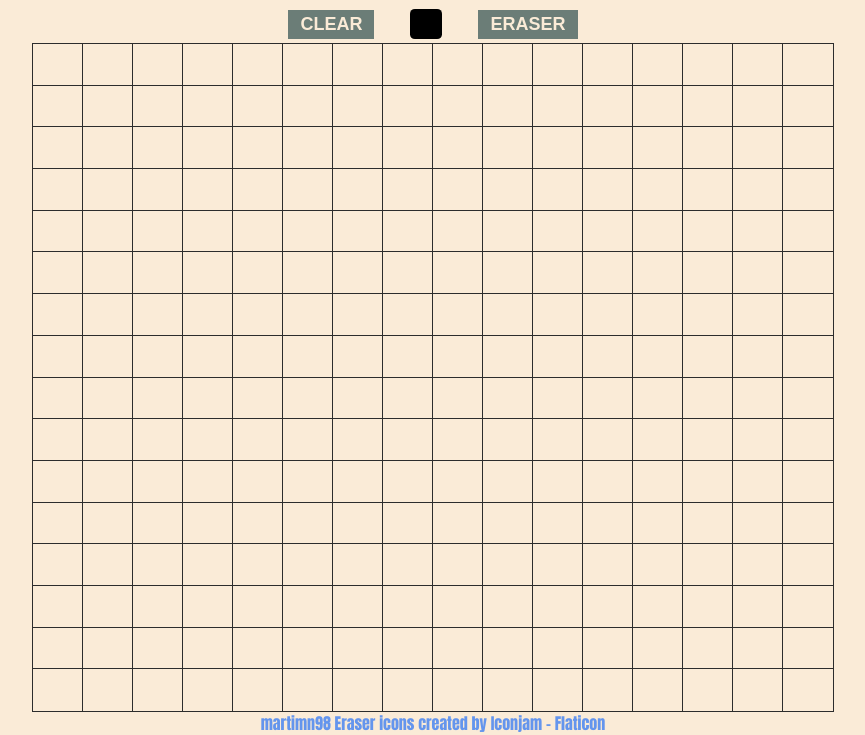
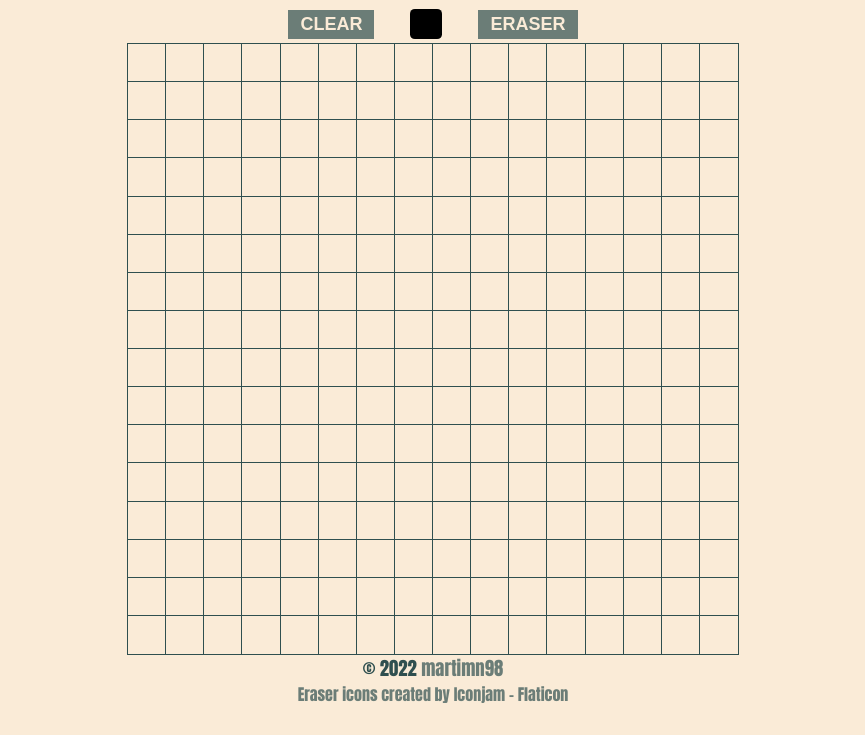
Before and after one commit to martimn98/etch-a-sketch, a plain HTML site: page index.html in a window 1280 px wide. Shown: the part 94-829 px from the top of the page, without its empty margins (207-1072 px from the left). After the commit the page ends 800 px from the top, so only its background shows below. Drawn offline with Linux system fonts and the light colour scheme.

Commit message:
Grid adjustments

```diff
--- a/index.html
+++ b/index.html
@@ -11,22 +11,24 @@
 <body>
     <div id="title">ETCH-A-SKETCH</div>
     <div id="slider-container">
-        <input type="range" min="1" max="100" value="16" class="slider" id="resize-slider">
+        <input type="range" min="1" max="100" value="16" class="slider hoverable" id="resize-slider">
         <output for="range" id="resize-slider-output"></output>
         <!-- <button id="resize-button">GRID SIZE</button> -->
     </div>
     <div id="tools">
-        <button id="clear-button">CLEAR</button>
+        <button id="clear-button" class="hoverable">CLEAR</button>
         <div class="color-container">
             <input type="color" name="color" id="color">
         </div>
-        <button id="eraser-button">ERASER</button>
+        <button id="eraser-button" class="hoverable">ERASER</button>
 
     </div>
     <div id="grid-container"></div>
     <div id="footer">
-        <a href="github.com/martimn98">martimn98</a>
-        <a href="https://www.flaticon.com/free-icons/eraser" title="eraser icons">Eraser icons created by Iconjam - Flaticon</a>
+        <h3 >
+            © 2022 <a class="hoverable" href="https://github.com/martimn98">martimn98</a>
+        </h3>
+        <a class="hoverable" href="https://www.flaticon.com/free-icons/eraser" title="eraser icons">Eraser icons created by Iconjam - Flaticon</a>
     </div>
 </body>
 </html>
--- a/script.js
+++ b/script.js
@@ -59,10 +59,10 @@ function updateMouse()
 //FUNCTIONS
 function createGrid()
 {
-    let elementWidth = width / size;
-    let elementHeight = height / size;
 
-    gridContainer.style.gridTemplateColumns = `repeat(${size}, 1fr)`
+    gridContainer.style.gridTemplateColumns = `repeat(${size}, minmax(0, 1fr)`;
+
+
 
     for (let i = 0; i < size; i++) {
 
@@ -70,8 +70,6 @@ function createGrid()
         {
             let gridElement = document.createElement("div");
             gridElement.classList.add("grid-element");
-            gridElement.style.width = elementWidth + "px";
-            gridElement.style.height = elementHeight + "px";
 
             gridElement.addEventListener("click", (element) => {
                 mouseDown = !mouseDown;
@@ -82,7 +80,8 @@ function createGrid()
             elementsList.push(gridElement);
 
             gridContainer.appendChild(gridElement);
-            gridContainer.addEventListener("mouseleave", () => {
+            gridContainer.addEventListener("mouseleave", () =>
+{
                 mouseDown = false
                 updateMouse();
             });
--- a/styles.css
+++ b/styles.css
@@ -7,6 +7,7 @@ body {
     font-family: Impact, Haettenschweiler, 'Arial Narrow Bold', sans-serif;
     font-size: 16px;
     color: darkslategray;
+    min-height: 40rem;
 }
 
 body {
@@ -26,34 +27,41 @@ body {
 }
 
 #footer {
+    display: flex;
+    flex-direction: column;
+    align-items: center;
     font-size: 1rem;
 }
 
 a {
     text-decoration: none;
-    color: cornflowerblue;
+    color: darkslategray;
+}
+
+h3 {
+    margin: auto;
 }
 
 #grid-container {
     display: grid;
-    width: 50rem;
-    height: 50rem;
-    background-color: darkslategray;
-}
-
-.grid-line {
-    display: flex;
+    height: 100%;
+    max-height: 90vw;
+    aspect-ratio: 1/1;
 }
 
 .grid-element {
     width: 100%;
     height: 100%;
     background-color: antiquewhite;
-    outline: solid rgb(44, 44, 44) 1px;
+    outline: solid darkslategray 1px;
 }
 
 .grid-element:hover {
     background-color: aquamarine;
+}
+
+.grid-element.painted:hover {
+    opacity: 0.9;
 }
 
 
@@ -98,12 +106,8 @@ button {
     font-weight: bold;
     border: none;
     padding: 4px 12px;
-    opacity: 0.7;
 }
 
-button:hover {
-    opacity: 1;
-}
 
 #slider-container {
     display: flex;
@@ -125,14 +129,10 @@ output {
     height: 1rem;
     background: #d3d3d3;
     outline: none;
-    opacity: 0.7;
     -webkit-transition: 0.2s;
     transition: opacity 0.2s;
 }
 
-.slider:hover {
-    opacity: 1;
-}
 
 .slider::-webkit-slider-thumb {
     -webkit-appearance: none;
@@ -149,3 +149,11 @@ output {
     background: darkslategray;
     cursor: pointer;
 }
+
+.hoverable {
+    opacity: 0.7;
+}
+
+.hoverable:hover {
+    opacity: 1;
+}
```
